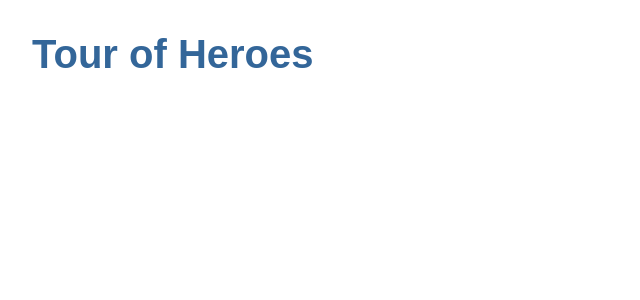
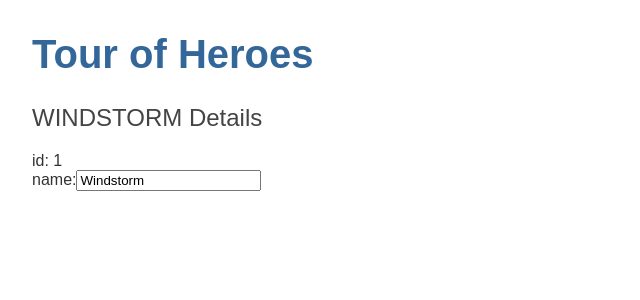
Before and after one commit to DominicCrisafi/react-tour-of-heroes, a React (Create React App) app: page /heroes in a window 1280 px wide. Shown: the top 300 px of the page, without its empty margins (0-640 px from the left). Built offline with nearby package versions, Linux system fonts and the light colour scheme.

Commit message:
finish section 1 - hero editor

```diff
--- a/src/App.js
+++ b/src/App.js
@@ -1,4 +1,6 @@
 import React from "react";
+
+import {Heroes} from "./heroes/Heroes";
 
 function App()
 {
@@ -7,6 +9,7 @@ function App()
     return (
         <div>
             <h1>{title}</h1>
+            <Heroes></Heroes>
         </div>
     );
 }
--- /dev/null
+++ b/src/heroes/Heroes.js
@@ -0,0 +1,43 @@
+import React, {Component} from "react";
+
+export class Heroes extends Component
+{
+    constructor(props)
+    {
+        super(props);
+        this.state =
+        {
+            hero:
+            {
+                name: "Windstorm",
+                id: 1
+            }
+        };
+    }
+
+    handleChange(event)
+    {
+        this.setState((state, props) =>
+        {
+            return {hero: {name: event.target.value, id: state.hero.id}}
+        });
+    }
+
+    render()
+    {
+        return  (
+            <div>
+                <h2>{this.state.hero.name.toUpperCase()} Details</h2>
+                <div>
+                    <span>id: </span>{this.state.hero.id}
+                </div>
+                <div>
+                    <label>
+                        name:
+                        <input value={this.state.hero.name} onChange={(e) => this.handleChange(e)} placeholder="name"></input>
+                    </label>
+                </div>
+            </div>
+        );
+    }
+}
```
Also changed, not shown: 3 other files (tests, documents, lock files or other folders).
